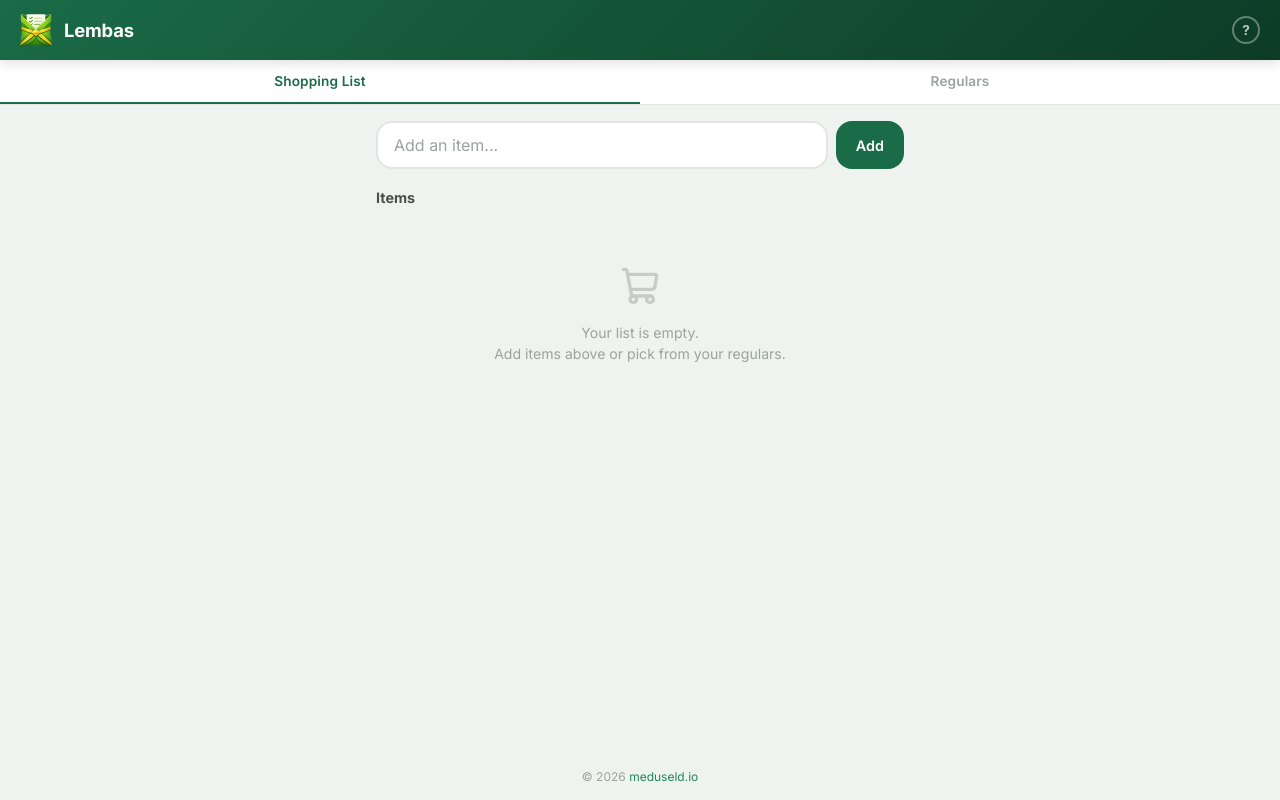
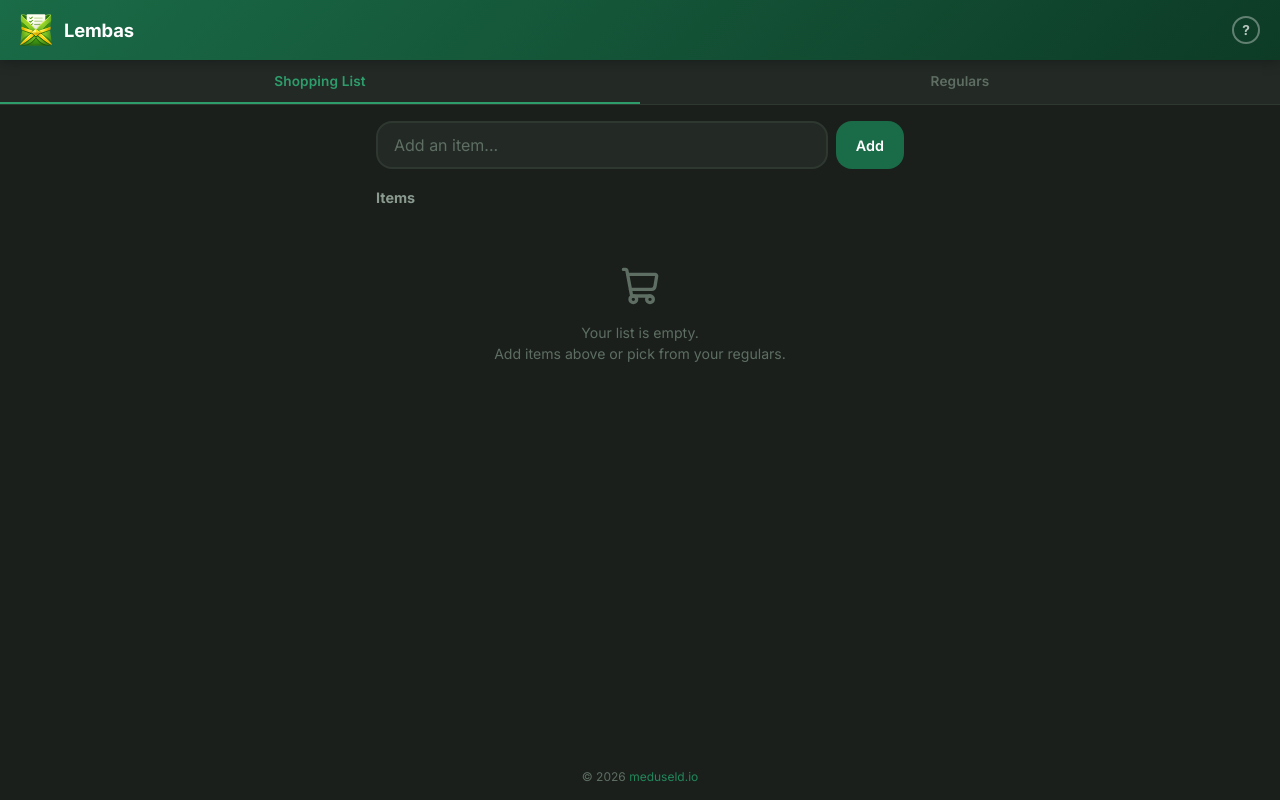
Before and after one commit to meduseld-io/lembas, a React (Vite) app in the folder frontend/: page / in a window 1280 px wide. Built offline with nearby package versions, Linux system fonts and the light colour scheme.

Commit message:
style: Switch to dark theme
- Dark background (#1a1f1c) with dark card surfaces
- Green accents preserved for header, buttons, and active states
- All components updated: items, tabs, modals, shops, regulars
- Manifest and SW cache bumped for PWA

```diff
--- a/frontend/index.html
+++ b/frontend/index.html
@@ -14,8 +14,8 @@
     <link rel="preconnect" href="https://fonts.gstatic.com" crossorigin />
     <link href="https://fonts.googleapis.com/css2?family=Inter:wght@400;500;600;700&display=swap" rel="stylesheet" />
   </head>
-  <body style="background:#eef3f0">
-    <div id="root" style="background:#eef3f0;min-height:100vh"></div>
+  <body style="background:#1a1f1c">
+    <div id="root" style="background:#1a1f1c;min-height:100vh"></div>
     <script type="module" src="/src/main.jsx"></script>
   </body>
 </html>
--- a/frontend/public/sw.js
+++ b/frontend/public/sw.js
@@ -1,4 +1,4 @@
-const CACHE_NAME = 'lembas-v5';
+const CACHE_NAME = 'lembas-v6';
 const ASSETS = [
   '/',
   '/index.html',
--- a/frontend/src/App.css
+++ b/frontend/src/App.css
@@ -20,7 +20,7 @@
   position: sticky;
   top: 0;
   z-index: 100;
-  box-shadow: 0 2px 12px rgba(0, 0, 0, 0.15);
+  box-shadow: 0 2px 12px rgba(0, 0, 0, 0.3);
 }
 .app-header img {
   height: 32px;
@@ -58,8 +58,8 @@
 
 .tabs {
   display: flex;
-  background: #fff;
-  border-bottom: 1px solid var(--gray-200);
+  background: var(--bg-card);
+  border-bottom: 1px solid var(--border);
   position: sticky;
   top: calc(60px + env(safe-area-inset-top, 0));
   z-index: 90;
@@ -75,14 +75,14 @@
   cursor: pointer;
   border: none;
   border-bottom: 2.5px solid transparent;
-  color: var(--gray-400);
+  color: var(--text-muted);
   background: none;
   transition: color 0.2s, border-color 0.2s;
 }
-.tab:hover { color: var(--gray-600); }
+.tab:hover { color: var(--text-secondary); }
 .tab.active {
-  color: var(--green-700);
-  border-bottom-color: var(--green-700);
+  color: var(--green-500);
+  border-bottom-color: var(--green-500);
 }
 
 .container {
@@ -99,7 +99,7 @@
   text-align: center;
   padding: 24px 16px 16px;
   font-size: 0.75rem;
-  color: var(--gray-400);
+  color: var(--text-muted);
 }
 .app-footer a {
   color: var(--green-600);
--- a/frontend/src/EditModal.css
+++ b/frontend/src/EditModal.css
@@ -1,7 +1,7 @@
 .modal-overlay {
   position: fixed;
   inset: 0;
-  background: rgba(0, 0, 0, 0.45);
+  background: rgba(0, 0, 0, 0.6);
   display: flex;
   align-items: flex-end;
   justify-content: center;
@@ -11,7 +11,7 @@
 @keyframes fadeIn { from { opacity: 0; } to { opacity: 1; } }
 
 .modal-content {
-  background: #fff;
+  background: var(--bg-elevated);
   border-radius: 20px 20px 0 0;
   width: 100%;
   max-width: 560px;
@@ -37,7 +37,7 @@
   display: block;
   font-size: 0.72rem;
   font-weight: 600;
-  color: var(--gray-500);
+  color: var(--text-muted);
   text-transform: uppercase;
   letter-spacing: 0.04em;
   margin-bottom: 4px;
@@ -45,20 +45,20 @@
 .field input {
   width: 100%;
   padding: 10px 12px;
-  border: 2px solid var(--gray-200);
+  border: 2px solid var(--border);
   border-radius: var(--radius-sm);
   font-family: inherit;
   font-size: 1rem;
-  color: var(--gray-800);
+  color: var(--text);
   outline: none;
-  background: #fff;
+  background: var(--bg-card);
   transition: border-color 0.2s, box-shadow 0.2s;
 }
 .field input:focus {
   border-color: var(--green-600);
-  box-shadow: 0 0 0 3px rgba(34, 135, 90, 0.12);
+  box-shadow: 0 0 0 3px rgba(34, 135, 90, 0.2);
 }
-.field input::placeholder { color: var(--gray-400); }
+.field input::placeholder { color: var(--text-muted); }
 
 .field-row {
   display: flex;
@@ -98,8 +98,8 @@
 .btn-cancel {
   padding: 9px 16px;
   background: none;
-  color: var(--gray-500);
-  border: 1.5px solid var(--gray-200);
+  color: var(--text-secondary);
+  border: 1.5px solid var(--border);
   border-radius: var(--radius-sm);
   font-family: inherit;
   font-size: 0.85rem;
@@ -107,7 +107,7 @@
   cursor: pointer;
   transition: background 0.15s;
 }
-.btn-cancel:hover { background: var(--gray-100); }
+.btn-cancel:hover { background: var(--bg-card); }
 
 .btn-delete {
   padding: 9px 16px;
--- a/frontend/src/HelpModal.css
+++ b/frontend/src/HelpModal.css
@@ -1,7 +1,7 @@
 .help-overlay {
   position: fixed;
   inset: 0;
-  background: rgba(0, 0, 0, 0.45);
+  background: rgba(0, 0, 0, 0.6);
   display: flex;
   align-items: flex-end;
   justify-content: center;
@@ -11,7 +11,7 @@
 @keyframes helpFadeIn { from { opacity: 0; } to { opacity: 1; } }
 
 .help-content {
-  background: #fff;
+  background: var(--bg-elevated);
   border-radius: 20px 20px 0 0;
   width: 100%;
   max-width: 560px;
@@ -42,24 +42,24 @@
 .help-header h3 {
   font-size: 1.05rem;
   font-weight: 700;
-  color: var(--gray-800);
+  color: var(--text);
 }
 .help-close {
   background: none;
   border: none;
   font-size: 1.1rem;
-  color: var(--gray-400);
+  color: var(--text-muted);
   cursor: pointer;
   padding: 4px 8px;
   border-radius: var(--radius-sm);
 }
-.help-close:hover { background: var(--gray-100); }
+.help-close:hover { background: var(--bg-card); }
 
 .help-section {
   display: flex;
   gap: 12px;
   padding: 12px 0;
-  border-bottom: 1px solid var(--gray-100);
+  border-bottom: 1px solid var(--border);
 }
 .help-section:last-child { border-bottom: none; }
 
@@ -69,16 +69,16 @@
   display: flex;
   align-items: center;
   justify-content: center;
-  color: var(--green-600);
+  color: var(--green-500);
 }
 .help-title {
   font-size: 0.88rem;
   font-weight: 600;
-  color: var(--gray-800);
+  color: var(--text);
   margin-bottom: 2px;
 }
 .help-section p:not(.help-title) {
   font-size: 0.82rem;
-  color: var(--gray-500);
+  color: var(--text-secondary);
   line-height: 1.45;
 }
--- a/frontend/src/RegularsGrid.css
+++ b/frontend/src/RegularsGrid.css
@@ -1,6 +1,6 @@
 .regulars-info {
   font-size: 0.84rem;
-  color: var(--gray-500);
+  color: var(--text-secondary);
   margin-bottom: 16px;
   line-height: 1.5;
 }
@@ -14,12 +14,13 @@
   display: flex;
   align-items: center;
   gap: 8px;
-  background: #fff;
+  background: var(--bg-card);
   padding: 12px 14px;
   border-radius: var(--radius);
   cursor: pointer;
   font-size: 0.88rem;
   font-weight: 500;
+  color: var(--text);
   box-shadow: var(--shadow-sm);
   border: 2px solid transparent;
   transition: border-color 0.2s, background 0.2s, transform 0.1s;
@@ -29,7 +30,7 @@
   transform: translateY(-1px);
 }
 .regular-chip.in-list {
-  background: var(--green-100);
+  background: var(--green-50);
   border-color: var(--green-500);
 }
 .regular-chip .remove-regular {
--- a/frontend/src/ShopCard.css
+++ b/frontend/src/ShopCard.css
@@ -1,9 +1,9 @@
 .shop-card {
-  background: #fff;
+  background: var(--bg-card);
   border-radius: var(--radius);
   margin-bottom: 8px;
   box-shadow: var(--shadow-sm);
-  border: 2px solid var(--gray-100);
+  border: 2px solid var(--border);
   overflow: hidden;
   transition: border-color 0.2s;
 }
@@ -23,7 +23,7 @@
 }
 
 .shop-chevron {
-  color: var(--gray-400);
+  color: var(--text-muted);
   display: flex;
   flex-shrink: 0;
 }
@@ -38,24 +38,24 @@
 .shop-date {
   font-size: 0.88rem;
   font-weight: 600;
-  color: var(--gray-800);
+  color: var(--text);
 }
 .shop-count {
   font-size: 0.72rem;
-  color: var(--gray-400);
+  color: var(--text-muted);
 }
 
 .shop-total {
   font-size: 0.88rem;
   font-weight: 600;
-  color: var(--green-600);
+  color: var(--green-500);
   flex-shrink: 0;
 }
 
 .shop-delete {
   background: none;
   border: none;
-  color: var(--gray-300);
+  color: var(--text-muted);
   cursor: pointer;
   padding: 4px;
   border-radius: var(--radius-sm);
@@ -66,7 +66,7 @@
 .shop-delete:hover { color: var(--red-500); }
 
 .shop-items {
-  border-top: 1px solid var(--gray-100);
+  border-top: 1px solid var(--border);
   padding: 8px 14px 12px;
 }
 .shop-item {
@@ -75,7 +75,7 @@
   gap: 8px;
   padding: 4px 0;
   font-size: 0.82rem;
-  color: var(--gray-500);
+  color: var(--text-secondary);
 }
 .shop-item-name {
   flex: 1;
@@ -83,11 +83,11 @@
   word-break: break-word;
 }
 .shop-item-qty {
-  color: var(--gray-400);
+  color: var(--text-muted);
   font-size: 0.75rem;
 }
 .shop-item-price {
-  color: var(--green-600);
+  color: var(--green-500);
   font-weight: 500;
   flex-shrink: 0;
 }
--- a/frontend/src/ShoppingList.css
+++ b/frontend/src/ShoppingList.css
@@ -7,19 +7,19 @@
 .add-bar input {
   flex: 1;
   padding: 12px 16px;
-  border: 2px solid var(--gray-200);
+  border: 2px solid var(--border);
   border-radius: var(--radius);
   font-family: inherit;
   font-size: 1rem;
-  color: var(--gray-800);
+  color: var(--text);
   outline: none;
-  background: #fff;
+  background: var(--bg-card);
   transition: border-color 0.2s, box-shadow 0.2s;
 }
-.add-bar input::placeholder { color: var(--gray-400); }
+.add-bar input::placeholder { color: var(--text-muted); }
 .add-bar input:focus {
   border-color: var(--green-600);
-  box-shadow: 0 0 0 3px rgba(34, 135, 90, 0.12);
+  box-shadow: 0 0 0 3px rgba(34, 135, 90, 0.2);
 }
 .add-bar button {
   padding: 12px 20px;
@@ -42,8 +42,8 @@
   top: calc(100% + 4px);
   left: 0;
   right: 80px;
-  background: #fff;
-  border: 1px solid var(--gray-200);
+  background: var(--bg-elevated);
+  border: 1px solid var(--border);
   border-radius: var(--radius-sm);
   max-height: 200px;
   overflow-y: auto;
@@ -57,6 +57,7 @@
   display: flex;
   align-items: center;
   gap: 8px;
+  color: var(--text);
   transition: background 0.1s;
 }
 .suggestion-item:hover,
@@ -67,7 +68,7 @@
   font-size: 0.7rem;
   text-transform: uppercase;
   letter-spacing: 0.08em;
-  color: var(--gray-400);
+  color: var(--text-muted);
   margin: 20px 0 8px;
   font-weight: 700;
 }
@@ -81,38 +82,25 @@
 .list-header h2 {
   font-size: 0.9rem;
   font-weight: 700;
-  color: var(--gray-600);
+  color: var(--text-secondary);
 }
 .list-header h2 span {
   font-weight: 500;
-  color: var(--gray-400);
+  color: var(--text-muted);
 }
-.clear-btn {
-  font-family: inherit;
-  font-size: 0.78rem;
-  font-weight: 500;
-  color: var(--red-500);
-  background: none;
-  border: 1.5px solid var(--red-500);
-  padding: 5px 12px;
-  border-radius: var(--radius-full);
-  cursor: pointer;
-  transition: background 0.15s, color 0.15s;
-}
-.clear-btn:hover { background: var(--red-50); }
 
 .empty {
   text-align: center;
   padding: 48px 20px;
-  color: var(--gray-400);
+  color: var(--text-muted);
 }
-.empty-icon { margin-bottom: 12px; color: var(--gray-300); }
+.empty-icon { margin-bottom: 12px; color: var(--text-muted); }
 .empty p { font-size: 0.88rem; line-height: 1.5; }
 
 .estimated-total {
   font-size: 0.82rem;
   font-weight: 600;
-  color: var(--green-600);
+  color: var(--green-500);
   background: var(--green-50);
   padding: 3px 10px;
   border-radius: var(--radius-full);
--- a/frontend/src/index.css
+++ b/frontend/src/index.css
@@ -11,23 +11,23 @@
   --green-700: #1a6b47;
   --green-600: #22875a;
   --green-500: #2d9e6b;
-  --green-100: #dcf5e7;
-  --green-50: #f0faf4;
-  --gray-50: #eef3f0;
-  --gray-100: #f1f3f2;
-  --gray-200: #e2e5e3;
-  --gray-300: #c8ccc9;
-  --gray-400: #9ca39e;
-  --gray-500: #6b736d;
-  --gray-600: #4a514c;
-  --gray-800: #1e2420;
+  --green-100: #1a3a2a;
+  --green-50: #162e23;
+  --bg: #1a1f1c;
+  --bg-card: #232a26;
+  --bg-elevated: #2a332e;
+  --border: #2e3830;
+  --border-light: #364038;
+  --text: #e0e4e1;
+  --text-secondary: #8a9a8f;
+  --text-muted: #5e6e63;
   --red-500: #dc3545;
-  --red-50: #fef2f2;
+  --red-50: #2a1a1a;
   --gold-500: #e6a817;
   --gold-400: #f0c040;
-  --shadow-sm: 0 1px 2px rgba(0, 0, 0, 0.05);
-  --shadow-md: 0 2px 8px rgba(0, 0, 0, 0.08);
-  --shadow-lg: 0 4px 16px rgba(0, 0, 0, 0.1);
+  --shadow-sm: 0 1px 2px rgba(0, 0, 0, 0.2);
+  --shadow-md: 0 2px 8px rgba(0, 0, 0, 0.25);
+  --shadow-lg: 0 4px 16px rgba(0, 0, 0, 0.3);
   --radius: 16px;
   --radius-sm: 12px;
   --radius-full: 9999px;
@@ -35,14 +35,14 @@
 
 html {
   overflow-x: hidden;
-  background: #eef3f0;
-  color-scheme: light;
+  background: #1a1f1c;
+  color-scheme: dark;
 }
 
 body {
   font-family: 'Inter', -apple-system, BlinkMacSystemFont, 'Segoe UI', Roboto, sans-serif;
-  background: #eef3f0 !important;
-  color: var(--gray-800);
+  background: #1a1f1c !important;
+  color: var(--text);
   min-height: 100vh;
   -webkit-font-smoothing: antialiased;
   -moz-osx-font-smoothing: grayscale;
@@ -52,6 +52,6 @@ body {
 }
 
 #root {
-  background: #eef3f0;
+  background: #1a1f1c;
   min-height: 100vh;
 }
```
Also changed, not shown: frontend/src/ItemRow.css (+14 -13 lines), frontend/public/manifest.json.
